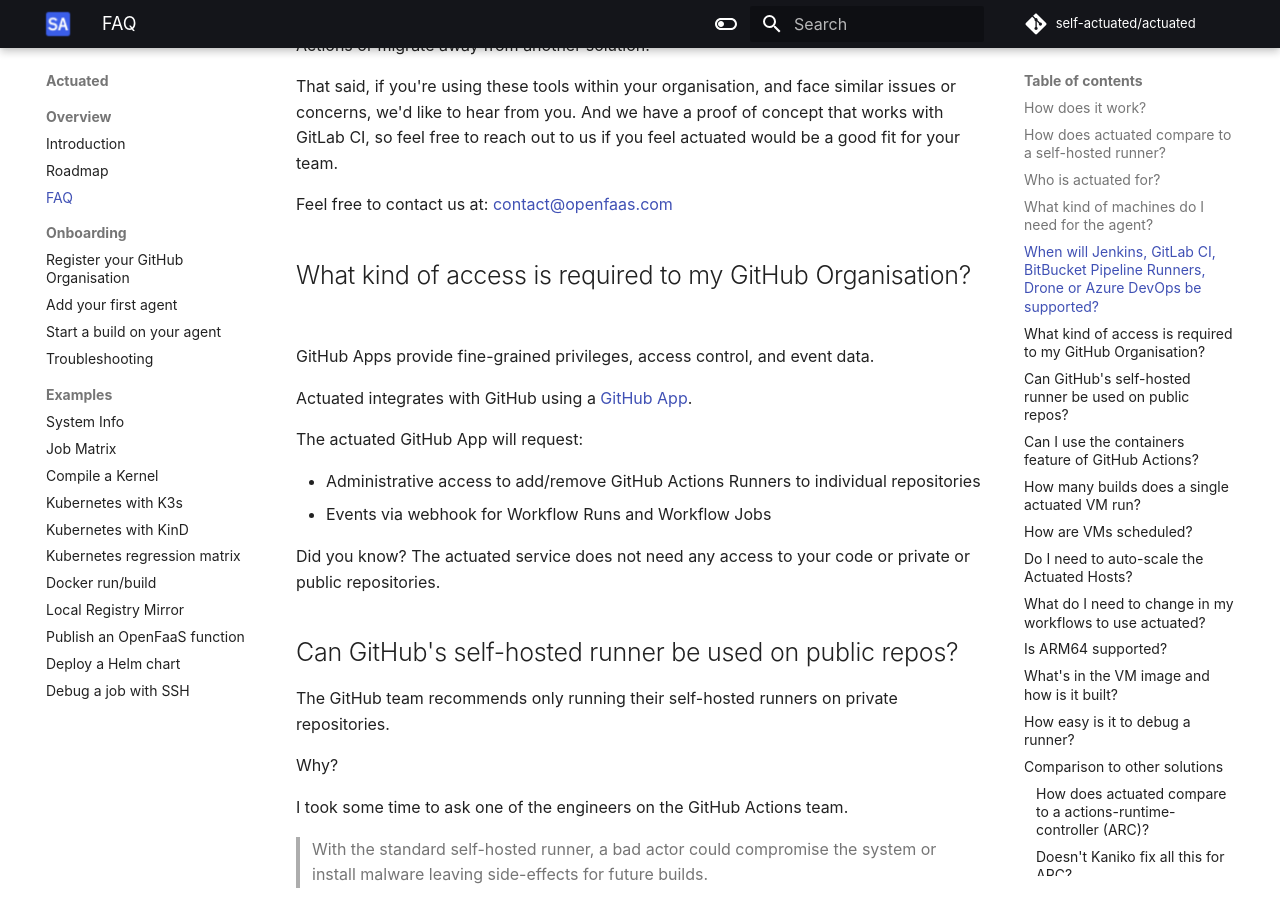
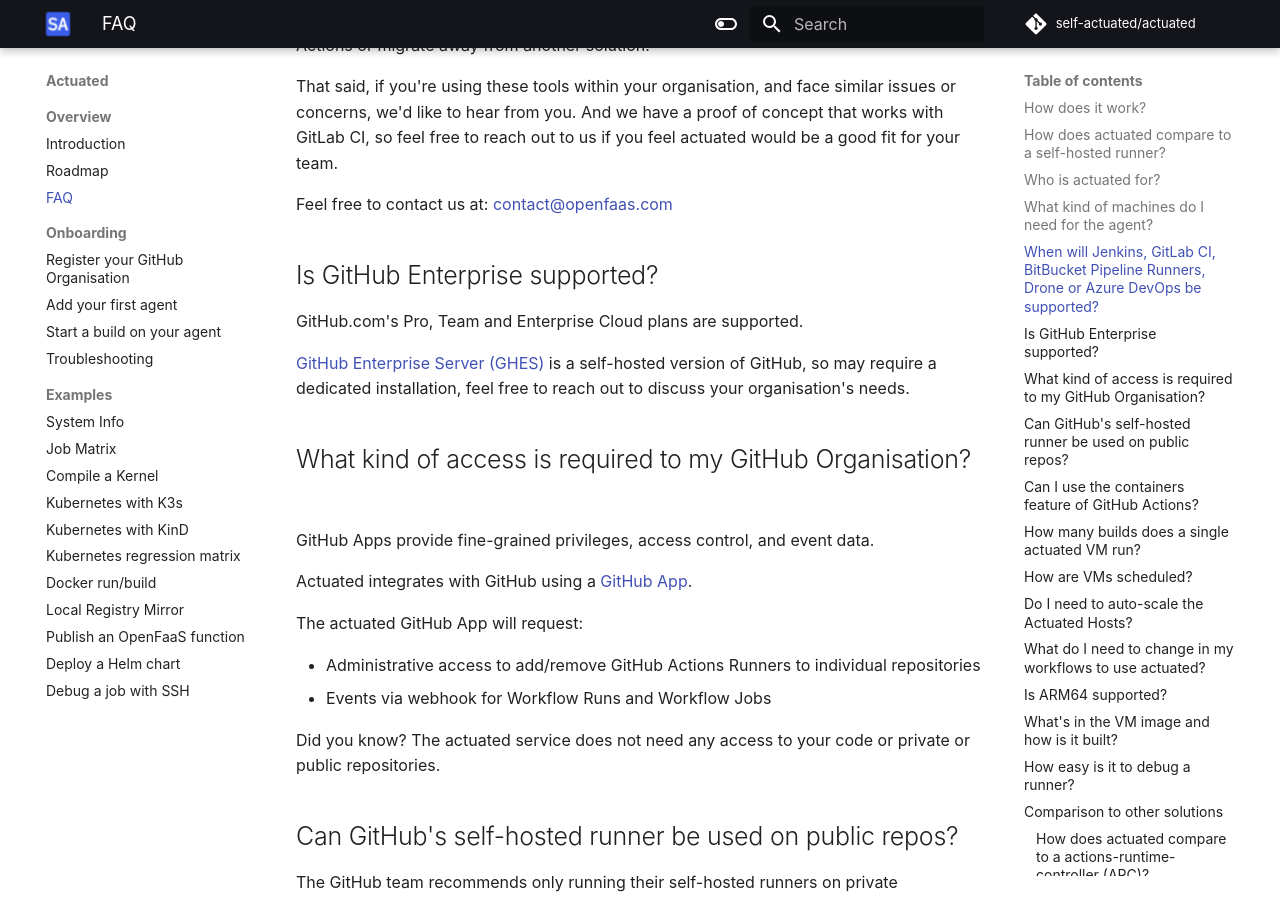
Before and after one commit to welteki/docs.actuated.dev, an MkDocs documentation site: the page built from docs/faq.md, in a window 1280 px wide and 900 px high, scrolled down 2149 px. Built offline with MkDocs 1.6.1 and Material for MkDocs 9.7.7, drawn with Linux system fonts in a browser that asks for light colours; some web fonts are replaced.

Commit message:
GHES vs cloud
Signed-off-by: Alex Ellis (OpenFaaS Ltd) <alexellis2@gmail.com>

```diff
--- a/docs/faq.md
+++ b/docs/faq.md
@@ -47,6 +47,12 @@
 That said, if you're using these tools within your organisation, and face similar issues or concerns, we'd like to hear from you. And we have a proof of concept that works with GitLab CI, so feel free to reach out to us if you feel actuated would be a good fit for your team.
 
 Feel free to contact us at: [contact@openfaas.com](mailto:contact@openfaas.com)
+
+## Is GitHub Enterprise supported?
+
+GitHub.com's Pro, Team and Enterprise Cloud plans are supported.
+
+[GitHub Enterprise Server (GHES)](https://docs.github.com/en/enterprise-server@3.5/admin/overview/about-github-enterprise-server) is a self-hosted version of GitHub, so may require a dedicated installation, feel free to reach out to discuss your organisation's needs.
 
 ## What kind of access is required to my GitHub Organisation?
 
```
